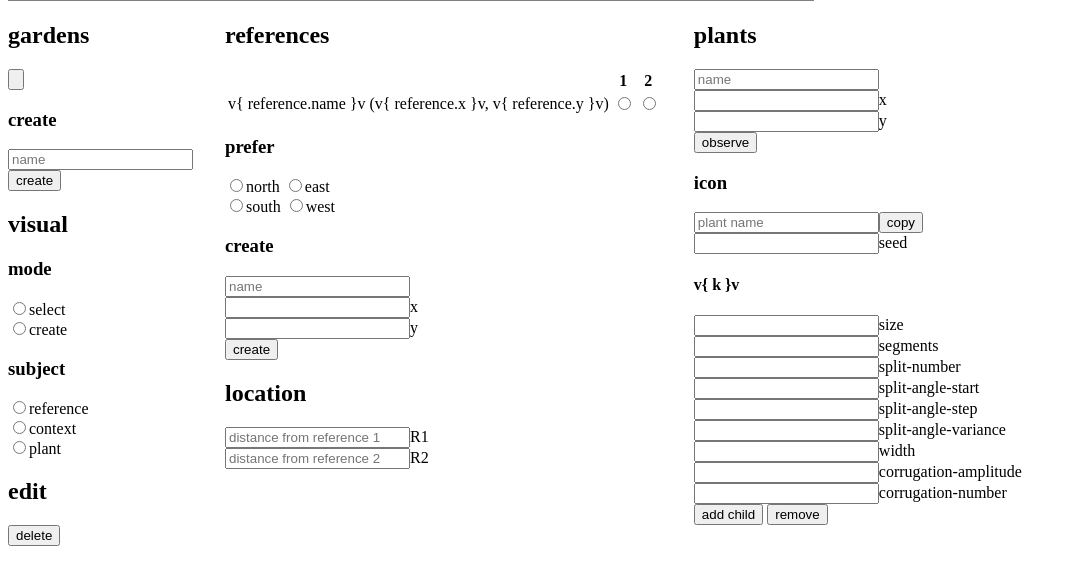
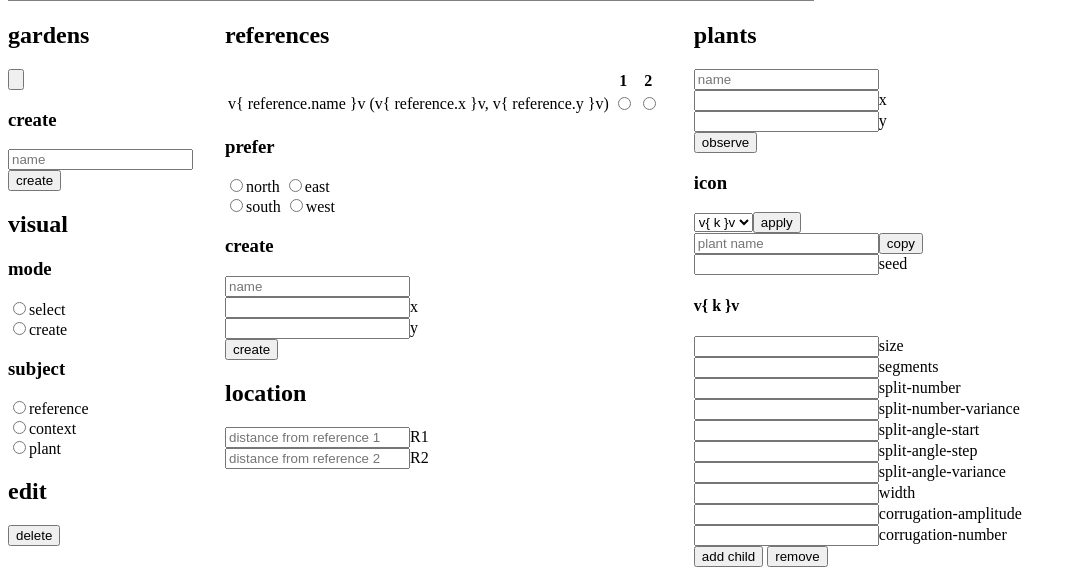
Before and after one commit to dansgithubuser/garden-mapper, a Django app: page / in a window 1280 px wide. Shown: the part 634-1201 px from the top of the page, without its empty margins (0-1077 px from the left). Before the commit the page ends 1180 px from the top, so only its background shows below. Run offline with Django 3.2, Linux system fonts and the light colour scheme.

Commit message:
icon params library - strawberry, cauliflower, blueberry, asparagus
- split.numberVariance
- angle variance affects segments equally
- limit rendering time

```diff
--- a/garden_mapper/static/garden_mapper/icon.js
+++ b/garden_mapper/static/garden_mapper/icon.js
@@ -4,6 +4,7 @@ export function constructIconParams(seed = false) {
     segments: 2,
     split: {
       number: 2,
+      numberVariance: 0,
       angle: {
         start: -0.2,
         step: 0.4,
@@ -24,16 +25,16 @@ function renderSegment(self, x, y, angle, params, rand, split) {
   const angleF = angle + 2 * Math.PI * (
     + params.split.angle.start
     + split * params.split.angle.step
-    + params.split.angle.variance * rand.next(-1, 1)
   );
-  const xf = x + params.size * Math.sin(angleF);
-  const yf = y + params.size * Math.cos(angleF);
+  const angleV = angleF + 2 * Math.PI * params.split.angle.variance * rand.next(-1, 1);
+  const xf = x + params.size * Math.sin(angleV);
+  const yf = y + params.size * Math.cos(angleV);
   const d = self.math.distance(x, y, xf, yf);
   const w = {
     x: -(yf - y) / d * params.width,
     y:  (xf - x) / d * params.width,
   };
-  const divisions = params.corrugation.number * 5;
+  const divisions = Math.min(params.corrugation.number * 5 + 8, 40);
   const context = self.canvas.getContext('2d');
   context.fillStyle = 'white';
   context.beginPath();
@@ -60,9 +61,12 @@ function renderSegment(self, x, y, angle, params, rand, split) {
 export function renderIcon(self, x, y, params) {
   const rand = new self.math.Rand(params.seed);
   const work = [{ x, y, angle: 0, generation: 1, params }];
+  var totalWork = 0;
   while (work.length) {
     const segment = work.pop();
-    for (var split = 0; split < segment.params.split.number; ++split) {
+    var splits = segment.params.split.number;
+    splits += rand.nextI() % ((segment.params.split.numberVariance || 0) + 1);
+    for (var split = 0; split < splits; ++split) {
       const { x, y, angle } = renderSegment(self, segment.x, segment.y, segment.angle, segment.params, rand, split);
       if (segment.generation < segment.params.segments)
         work.push({ x, y, angle, generation: segment.generation + 1, params: segment.params });
@@ -70,6 +74,8 @@ export function renderIcon(self, x, y, params) {
       for (const k in children)
         work.push({ x, y, angle, generation: 1, params: children[k]});
     }
+    ++totalWork;
+    if (totalWork>40) break;
   }
 }
 
@@ -97,3 +103,175 @@ export function iconParamsNest(params) {
   }
   return JSON.parse(JSON.stringify(result));
 }
+
+export const iconParams = {
+  asparagus: {
+    "root": {
+      "size": 0.05,
+      "segments": 5,
+      "split": {
+        "number": 1,
+        "angle": {
+          "start": 0,
+          "step": 0,
+          "variance": 0.05
+        },
+        "numberVariance": 0
+      },
+      "width": 0,
+      "corrugation": {
+        "amplitude": 0,
+        "number": 2
+      },
+      "seed": 1892642
+    },
+    "root.1": {
+      "size": 0.05,
+      "segments": 1,
+      "split": {
+        "number": 3,
+        "numberVariance": 0,
+        "angle": {
+          "start": -0.25,
+          "step": 0.25,
+          "variance": 0.1
+        }
+      },
+      "width": 0,
+      "corrugation": {
+        "amplitude": 0,
+        "number": 2
+      }
+    }
+  },
+  blueberry: {
+    "root": {
+      "size": 0.1,
+      "segments": 3,
+      "split": {
+        "number": 1,
+        "angle": {
+          "start": -0.05,
+          "step": 0.1,
+          "variance": 0.05
+        },
+        "numberVariance": 2
+      },
+      "width": 0,
+      "corrugation": {
+        "amplitude": 0,
+        "number": 2
+      },
+      "seed": 1892632
+    },
+    "root.1": {
+      "size": 0.04,
+      "segments": 1,
+      "split": {
+        "number": 1,
+        "numberVariance": 0,
+        "angle": {
+          "start": 0,
+          "step": 0,
+          "variance": 0.2
+        }
+      },
+      "width": 0.03,
+      "corrugation": {
+        "amplitude": 0.1,
+        "number": 2
+      }
+    }
+  },
+  cauliflower: {
+    "root": {
+      "size": 0,
+      "segments": 1,
+      "split": {
+        "number": 1,
+        "angle": {
+          "start": 0,
+          "step": 0,
+          "variance": 0
+        }
+      },
+      "width": 0,
+      "corrugation": {
+        "amplitude": 0,
+        "number": 0
+      },
+      "seed": 5170206
+    },
+    "root.1": {
+      "size": 0.03,
+      "segments": 3,
+      "split": {
+        "number": 3,
+        "angle": {
+          "start": -0.2,
+          "step": 0.4,
+          "variance": 0.1
+        }
+      },
+      "width": 0.03,
+      "corrugation": {
+        "amplitude": 0.1,
+        "number": 10
+      }
+    },
+    "root.2": {
+      "size": 0.3,
+      "segments": 1,
+      "split": {
+        "number": 12,
+        "angle": {
+          "start": 0,
+          "step": 0.2,
+          "variance": 0.1
+        }
+      },
+      "width": 0.1,
+      "corrugation": {
+        "amplitude": 0.3,
+        "number": 1
+      }
+    }
+  },
+  strawberry: {
+    "root": {
+      "size": 0.1,
+      "segments": 1,
+      "split": {
+        "number": 5,
+        "angle": {
+          "start": 0,
+          "step": 0.2,
+          "variance": 0.05
+        }
+      },
+      "width": 0,
+      "corrugation": {
+        "amplitude": 0,
+        "number": 2
+      },
+      "seed": 7906174
+    },
+    "root.1": {
+      "size": 0.05,
+      "segments": 1,
+      "split": {
+        "number": 3,
+        "angle": {
+          "start": -0.25,
+          "step": 0.25,
+          "variance": 0.05
+        }
+      },
+      "width": 0.05,
+      "corrugation": {
+        "amplitude": 0.1,
+        "number": 10
+      }
+    }
+  },
+};
--- a/garden_mapper/static/garden_mapper/math.js
+++ b/garden_mapper/static/garden_mapper/math.js
@@ -1,13 +1,17 @@
+const e30 = 1 << 30;
+
 export class Rand {
   constructor(seed) {
     this.state = seed;
   }
   next(min = 0, max = 1) {
+    return (this.nextI() / (4 * e30) * (max - min)) + min;
+  }
+  nextI() {
     this.state ^= this.state << 13;
     this.state ^= this.state >> 17;
     this.state ^= this.state << 5;
-    const e30 = 1 << 30;
-    return ((this.state + 2 * e30) / (4 * e30) * (max - min)) + min;
+    return this.state + 2 * e30;
   }
 }
 
--- a/garden_mapper/templates/home.html
+++ b/garden_mapper/templates/home.html
@@ -71,6 +71,11 @@
       <input type='number' v-model.number='plantObserveY'>y<br>
       <input type='button' value='observe' @click='plantObserve()'>
       <h3>icon</h3>
+      <select v-model='plantObserveIconParamsSelection'>
+        <option v-for='v, k in plantObserveIconParamsOptions'>
+          v{ k }v
+        </option>
+      </select><input type='button' value='apply' @click='iconParamsSelected'><br>
       <input type='text' v-model='plantObserveIconParamsCopyFrom' placeholder='plant name'><input type='button' value='copy' @click='iconParamsCopy'><br>
       <input type='number' v-model.number='plantObserveIconParams.root.seed' @change='iconParamsChanged'>seed<br>
       <div v-for='v, k in plantObserveIconParams'>
@@ -78,6 +83,7 @@
         <input type='number' @change='iconParamsChanged' v-model.number='v.size'>size<br>
         <input type='number' @change='iconParamsChanged' v-model.number='v.segments'>segments<br>
         <input type='number' @change='iconParamsChanged' v-model.number='v.split.number'>split-number<br>
+        <input type='number' @change='iconParamsChanged' v-model.number='v.split.numberVariance'>split-number-variance<br>
         <input type='number' @change='iconParamsChanged' v-model.number='v.split.angle.start'>split-angle-start<br>
         <input type='number' @change='iconParamsChanged' v-model.number='v.split.angle.step'>split-angle-step<br>
         <input type='number' @change='iconParamsChanged' v-model.number='v.split.angle.variance'>split-angle-variance<br>
@@ -130,6 +136,8 @@ var app = new Vue({
     plantObserveName: '',
     plantObserveX: '',
     plantObserveY: '',
+    plantObserveIconParamsSelection: '',
+    plantObserveIconParamsOptions: icon.iconParams,
     plantObserveIconParamsCopyFrom: '',
     plantObserveIconParams: { root: icon.constructIconParams(true) },
     plants: [],
@@ -240,6 +248,12 @@ var app = new Vue({
     },
     iconParamsChanged() {
       this.render();
+    },
+    iconParamsSelected() {
+      if (this.plantObserveIconParamsSelection == '') return;
+      this.plantObserveIconParams = icon.iconParams[this.plantObserveIconParamsSelection];
+      this.plantObserveIconParams.root.seed = Math.floor(Math.random() * (1 << 24));
+      this.iconParamsChanged();
     },
     iconParamsCopy() {
       for (const i of this.plants)
@@ -375,6 +389,7 @@ window.refs = {
   CANVAS,
   app,
 };
+window.exportIconParams = () => JSON.stringify(app.plantObserveIconParams, null, 2);
 
   </script>
 {% endblock %}
```
